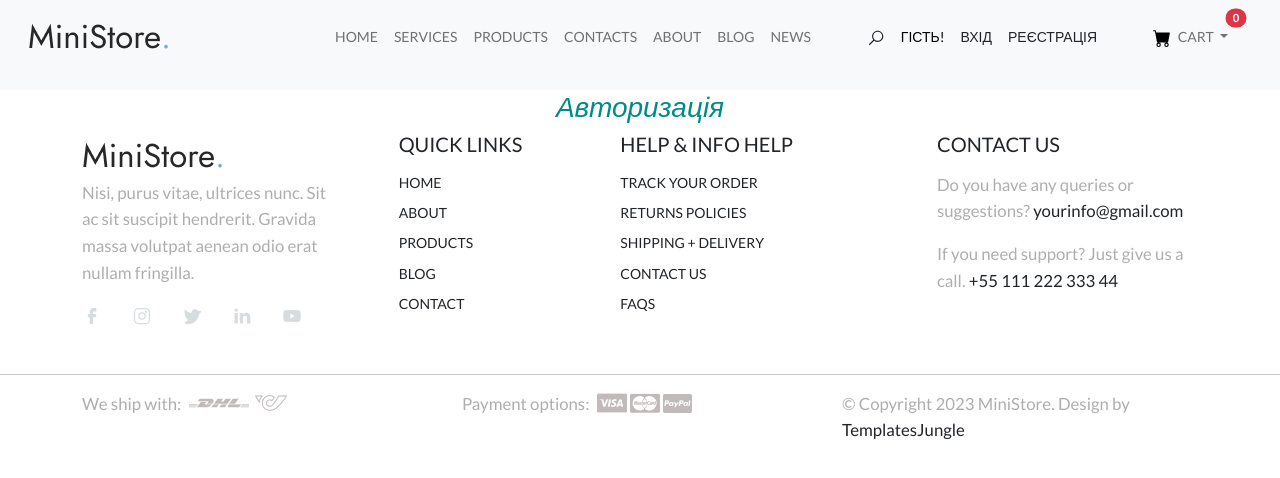
After one commit to vad123321/WebShopProjektFinal, a Django app: page /accounts/signin in a window 1280 px wide. The commit adds this page. Shown: the top 478 px of the page. Run offline with Django 5.2, Linux system fonts and the light colour scheme; data that the repository does not hold is empty; some libraries are stand-ins or nearby versions.

Commit message:
Update signup, signin, signout logic and templates; improve registration flow

```diff
--- a/accounts/urls.py
+++ b/accounts/urls.py
@@ -1,6 +1,10 @@
 from django.urls import path
-from .views import *
+from . import views
 
 urlpatterns = [
-
+    path('signup', views.signup),
+    path('signin', views.signin),
+    path('signout', views.signout),
+    path('profile', views.profile),
+    path('ajaxreg', views.ajaxreg),
 ]
--- a/accounts/views.py
+++ b/accounts/views.py
@@ -1,3 +1,83 @@
-from django.shortcuts import render
+from django.shortcuts import render, redirect
+from django.http import JsonResponse
+from django.contrib.auth.models import User
+from django.contrib.auth import authenticate, login, logout
 
-# Create your views here.
+
+def signup(request):
+    response = dict()
+    if request.method == 'GET':
+        return render(request, 'accounts/signup.html', context={
+            'title': 'Реєстрація',
+            'page': 'signup',
+            'app': 'accounts'
+        })
+    elif request.method == 'POST':
+        # 1 - Отримуємо дані із форми:
+        login_x = request.POST.get('username')
+        pass1_x = request.POST.get('pass1')
+        pass2_x = request.POST.get('pass2')
+        email_x = request.POST.get('email')
+
+        # 2 - Додаємо користувача в базу:
+        user = User.objects.create_user(login_x, email_x, pass1_x)
+
+        # 3 - Формуємо звіт:
+        if user is None:
+            response['color'] = 'red'
+            response['message'] = 'Не вдалось зберегти дані користувача в базі'
+        else:
+            user.save()
+            response['color'] = 'green'
+            response['message'] = 'Реєстрація успішно завершена!'
+
+        return render(request, 'accounts/report.html', context={
+            'title': 'Звіт про реєстрацію',
+            'page': 'report',
+            'app': 'accounts',
+            'response': response
+        })
+
+
+def signin(request):
+    response = dict()
+    if request.method == 'GET':
+        return render(request, 'accounts/signin.html', context={
+            'title': 'Авторизація',
+            'page': 'signin',
+            'app': 'accounts'
+        })
+    elif request.method == 'POST':
+        # data handling ...
+
+        return render(request, 'accounts/report.html', context={
+            'title': 'Звіт про авторизацію',
+            'page': 'report',
+            'app': 'accounts',
+            'response': response
+        })
+
+
+def signout(request):
+    # ...
+    return render(request, 'accounts/signout.html', context={
+        'title': 'Вихід',
+        'page': 'signout',
+        'app': 'accounts'
+    })
+
+
+def profile(request):
+    # ...
+    return render(request, 'accounts/profile.html', context={
+        'title': 'Профіль',
+        'page': 'profile',
+        'app': 'accounts'
+    })
+
+
+def ajaxreg(request):
+    response = dict()
+    response['message'] ='AJAX -> OK'
+    # ...
+    return JsonResponse(response)
--- a/static/css/style.css
+++ b/static/css/style.css
@@ -1048,3 +1048,23 @@ label {
 .post-navigation:focus svg {
     fill: var(--primary-color);
 }
+
+/*
+------------------------------------------------*/
+#form1 {
+  border: 1px solid silver;
+  border-radius: 15px;
+  padding: 20px 40px;
+  width: 400px;
+  margin: auto;
+  background-color: whitesmoke;
+}
+.error {
+  color: red;
+  font-style: italic;
+}
+.my {
+  width: 120px;
+  margin-top: 15px;
+  margin-right: 5;
+}
--- a/templates/_fragments/header.html
+++ b/templates/_fragments/header.html
@@ -24,89 +24,48 @@
                     <ul id="navbar"
                         class="navbar-nav text-uppercase justify-content-end align-items-center flex-grow-1 pe-3">
                         <li class="nav-item">
-                            <a class="nav-link me-4{% if request.path == '/' %} active{% endif %}" href="/">Home</a>
+                            <a class="nav-link {% if request.path == '/' %} active{% endif %}" href="/">Home</a>
                         </li>
                         <li class="nav-item">
-                            <a class="nav-link me-4{% if request.path == '/services' %} active{% endif %}" href="/services">Services</a>
+                            <a class="nav-link {% if request.path == '/services' %} active{% endif %}" href="/services">Services</a>
                         </li>
                         <li class="nav-item">
-                            <a class="nav-link me-4{% if request.path == '/catalog/' %} active{% endif %}" href="/catalog">Products</a>
+                            <a class="nav-link {% if request.path == '/catalog/' %} active{% endif %}" href="/catalog">Products</a>
                         </li>
                         <li class="nav-item">
-                            <a class="nav-link me-4{% if request.path == '/contacts' %} active{% endif %}" href="/contacts">Contacts</a>
+                            <a class="nav-link {% if request.path == '/contacts' %} active{% endif %}" href="/contacts">Contacts</a>
                         </li>
                         <li class="nav-item">
-                            <a class="nav-link me-4{% if request.path == '/about' %} active{% endif %}" href="/about">About</a>
+                            <a class="nav-link {% if request.path == '/about' %} active{% endif %}" href="/about">About</a>
                         </li>
                         <li class="nav-item">
-                            <a class="nav-link me-4{% if request.path == '/blog' %} active{% endif %}" href="/blog">Blog</a>
+                            <a class="nav-link {% if request.path == '/blog' %} active{% endif %}" href="/blog">Blog</a>
                         </li>
                         <li class="nav-item">
-                            <a class="nav-link me-4{% if request.path == '/news/' %} active{% endif %}" href="/news">News</a>
+                            <a class="nav-link {% if request.path == '/news/' %} active{% endif %}" href="/news">News</a>
                         </li>
-                        <!-- <li class="nav-item">
+                        <div class="d-flex align-items-center gap-3">
+                            <a href="#" class="user-items ps-5 search-button">
+                                <svg class="search">
+                                    <use xlink:href="#search"></use>
+                                </svg>
+                            </a>
+                            <span>
+                                {% if user.is_authenticated %}
+                                    {{ user.username }}!
+                                {% else %}
+                                    Гість!
+                                {% endif %}
+                            </span>
                             {% if not user.is_authenticated %}
-                                <a class="pe-3 d-flex align-items-center" href="#"><i class="fa fa-user-o"></i> ГІСТЬ</a>
+                                <a href="/accounts/signin">Вхід</a>
+                                <a href="/accounts/signup">Реєстрація</a>
                             {% else %}
-                                <a class="pe-3 d-flex align-items-center" href="#"><i class="fa fa-user-o"></i> {{ user.username }}</a>
+                                <a href="/accounts/signout">Вихід</a>
+                                <a href="/accounts/profile">Профіль</a>
                             {% endif %}
-                        </li> -->
-                        <li class="nav-item">
-                            <div class="user-items ps-5">
-                                <ul class="d-flex justify-content-end list-unstyled">
-                                    <li class="pe-3 d-flex align-items-center">
-                                        {% if not user.is_authenticated %}
-                                            <a href="#"><i class="fa fa-user-o"></i> ГІСТЬ</a>
-                                        {% else %}
-                                            <a href="#"><i class="fa fa-user-o"></i> {{ user.username }}</a>
-                                        {% endif %}
-                                    </li>
-                                    <li class="search-item pe-3">
-                                        <a href="#" class="search-button">
-                                            <svg class="search">
-                                                <use xlink:href="#search"></use>
-                                            </svg>
-                                        </a>
-                                    </li>
-                                    <li class="pe-3">
-                                        <a href="#">
-                                            <svg class="user">
-                                                <use xlink:href="#user"></use>
-                                            </svg>
-                                        </a>
-                                    </li>
-                                    <!-- <li class="nav-item dropdown">
-                                        <a class="nav-link position-relative d-inline-block dropdown-toggle" href="#" id="cartDropdown" role="button" data-bs-toggle="dropdown" aria-expanded="false">
-                                            <svg class="cart">
-                                                <use xlink:href="#cart"></use>
-                                            </svg>
-                                            <span class="ms-1">Cart</span>
-                                            <span class="position-absolute top-0 start-100 translate-middle badge rounded-pill bg-danger" style="font-size: 0.7rem;">
-                                                {{ cart_count|default:0 }}
-                                            </span>
-                                        </a>
-                                        <ul class="dropdown-menu dropdown-menu-end p-3" aria-labelledby="cartDropdown" style="min-width: 250px;">
-                                            <div class="cart-summary mb-2">
-                                                <h6 id="_count">Items in cart: {{ cart_count|default:0 }}</h6>
-                                                <h6 id="_amount">Total: {{ cart_total|default:"0.00" }} $</h6>
-                                            </div>
-                                            <div class="cart-btns d-flex justify-content-between">
-                                                <a href="/orders" class="btn btn-sm btn-outline-primary">View</a>
-                                                <a href="#" class="btn btn-sm btn-primary">Checkout <i class="fa fa-arrow-circle-right"></i></a>
-                                            </div>
-                                        </ul>
-                                    </li> -->
-                                    <!-- <li>
-                                        <a href="/orders">
-                                            <svg class="cart">
-                                                <use xlink:href="#cart"></use>
-                                            </svg>
-                                        </a>
-                                    </li> -->
-                                </ul>
-                                <input type="hidden" id="user-id" value="{{ user.id }}">
-                            </div>
-                        </li>
+                            <input type="hidden" id="user-id" value="{{ user.id }}">
+                        </div>
                         <li class="nav-item dropdown">
                             <div class="user-items ps-5">
                                 <ul class="d-flex justify-content-end list-unstyled">
--- /dev/null
+++ b/templates/accounts/signin.html
@@ -0,0 +1,21 @@
+{% extends '_layouts/base.html' %}
+
+{% block content %}
+    <div class="content-panel">
+        <div class="section">
+		<!-- container -->
+			<div class="container">
+				<!-- row -->
+				<div class="row">
+					<!-- ------------------------------------------------------------ -->
+                    <h3 style="color:darkcyan; text-align: center; font-style: italic;">
+                        {{ title }}
+                    </h3>
+					<!-- ------------------------------------------------------------ -->
+				</div>
+				<!-- /row -->
+			</div>
+			<!-- /container -->
+		</div>
+    </div>
+{% endblock %}
```
Also changed, not shown: templates/accounts/profile.html (added, +17 -0 lines), templates/accounts/report.html (added, +21 -0 lines), templates/accounts/signout.html (added, +21 -0 lines), templates/accounts/signup.html (added, +57 -0 lines), static/js/singup.js (added).
